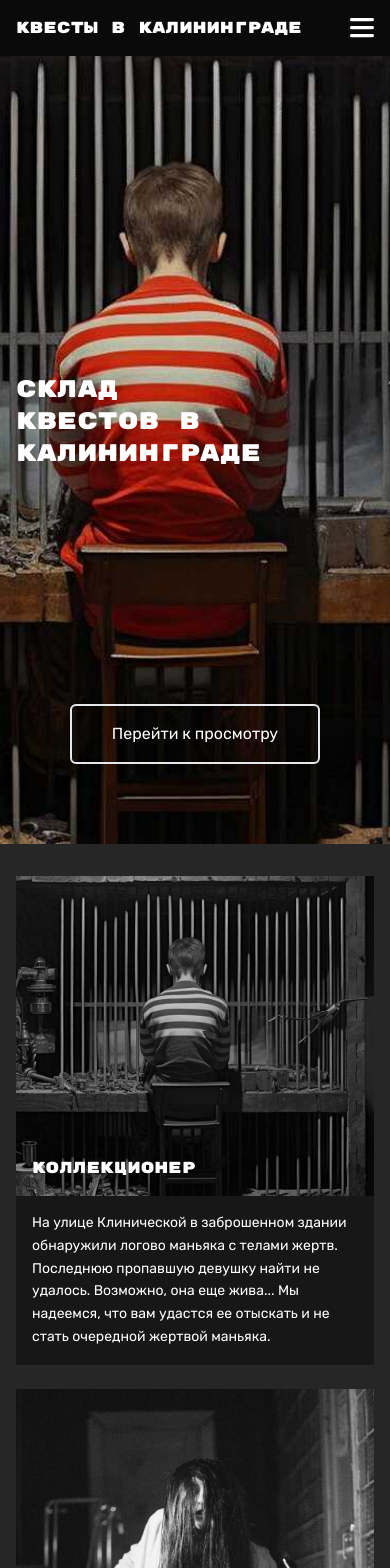
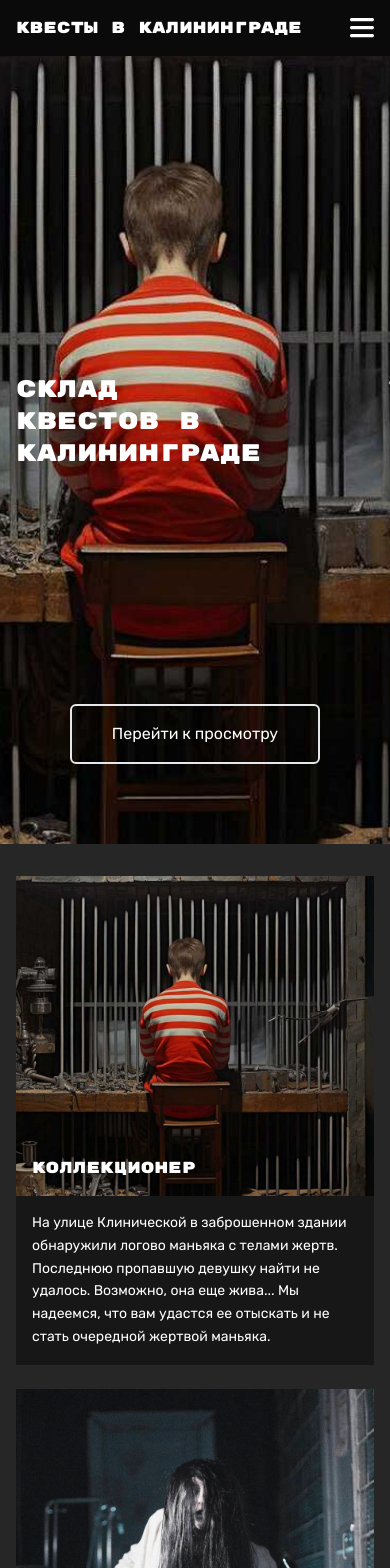
Before and after one commit to helgasurojakova/horror-quest, a Next.js app: page / in a window 390 px wide. Shown: the top 1568 px of the page. Built offline with nearby package versions, Linux system fonts and the light colour scheme.

Commit message:
fix(quest card): changed grayscale styles

```diff
--- a/src/app/page.tsx
+++ b/src/app/page.tsx
@@ -38,7 +38,7 @@ export default function Home() {
               key={index}
               className="xl:w-4/12 lg:w-4/12"
             >
-              <div className="quest-card relative grayscale-[100%] hover:grayscale-[0%] transition">
+              <div className="quest-card relative hover:grayscale-[0%] transition grayscale-[0%] xl:grayscale-[100%] lg:grayscale-[100%] md:grayscale-[0%] sm:grayscale-[0%]">
                 <div
                   style={{ backgroundImage: `url(/${i.key}.jpg)` }}
                   className="h-80 bg-no-repeat bg-cover bg-center relative"
```
